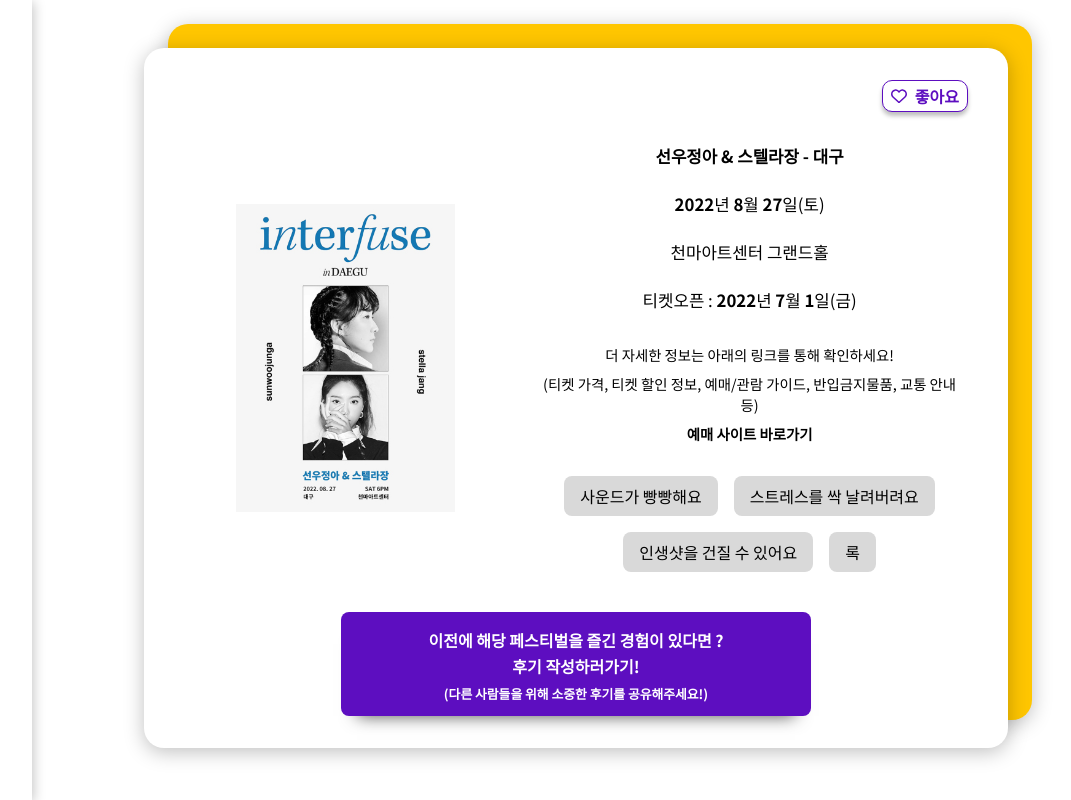
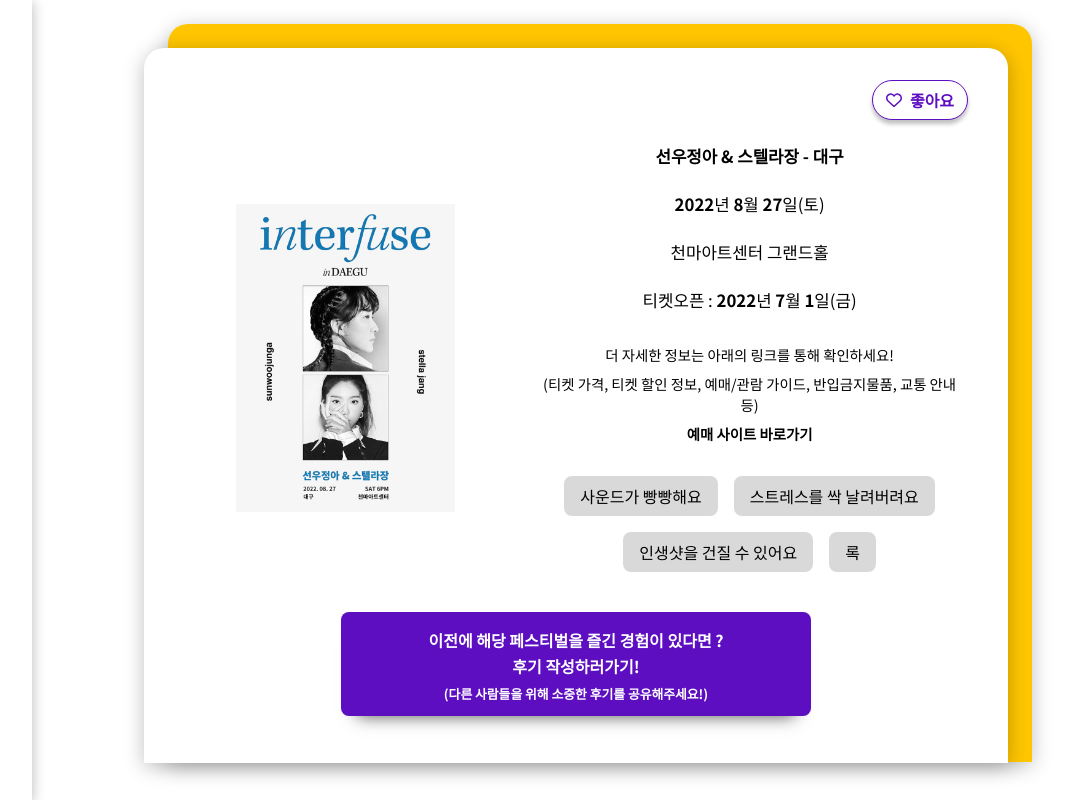
Before and after one commit to soyeons/MUTSA_team_Soyeon, a React (Create React App) app: page /detail/1 in a window 1280 px wide. Shown: the whole page, without its empty margins (208-1279 px from the left). Built offline with nearby package versions, Linux system fonts and the light colour scheme.

Commit message:
[fix] 찜버튼 css 조정

```diff
--- a/src/Detail.css
+++ b/src/Detail.css
@@ -32,10 +32,12 @@
 .detailBackContainer {
 	background-color: #ffc600;
 	width: 54rem;
-	height: 43.5rem;
+	height: 46.15rem;
 	box-shadow: 0px 0.25rem 1.25rem rgba(0, 0, 0, 0.25);
 	border-radius: 1.25rem;
 	position: relative;
+	border-bottom-left-radius: 0;
+	border-bottom-right-radius: 0;
 }
 
 .detailContainer {
@@ -43,6 +45,7 @@
 	top: 1.5rem;
 	right: 1.5rem;
 	display: flex;
+	height: 40.7rem;
 	flex-direction: column;
 	width: 50rem;
 	box-shadow: 0px 0.25rem 1.25rem rgba(0, 0, 0, 0.25);
@@ -50,6 +53,8 @@
 	padding: 2rem;
 	background-color: white;
 	gap: 1rem;
+	border-bottom-left-radius: 0;
+	border-bottom-right-radius: 0;
 }
 
 .detailHeader,
@@ -72,17 +77,18 @@
 
 .detailHeader .detailZzimBtn {
 	display: flex;
-	padding: 0.5rem;
 	font-size: 1rem;
 	gap: 0.5rem;
+	height: 2.5rem;
+	width: 6rem;
 	border: 0.1rem solid #5d0ec0;
 	box-shadow: 0px 4px 4px rgba(0, 0, 0, 0.25);
 	color: #5d0ec0;
-	border-radius: 0.625rem;
+	border-radius: 6.25rem;
 	font-weight: bold;
 	justify-content: center;
 	align-content: center;
-	background-color: white;
+	background-color: #ffffff;
 	cursor: pointer;
 	text-align: center;
 }
```
